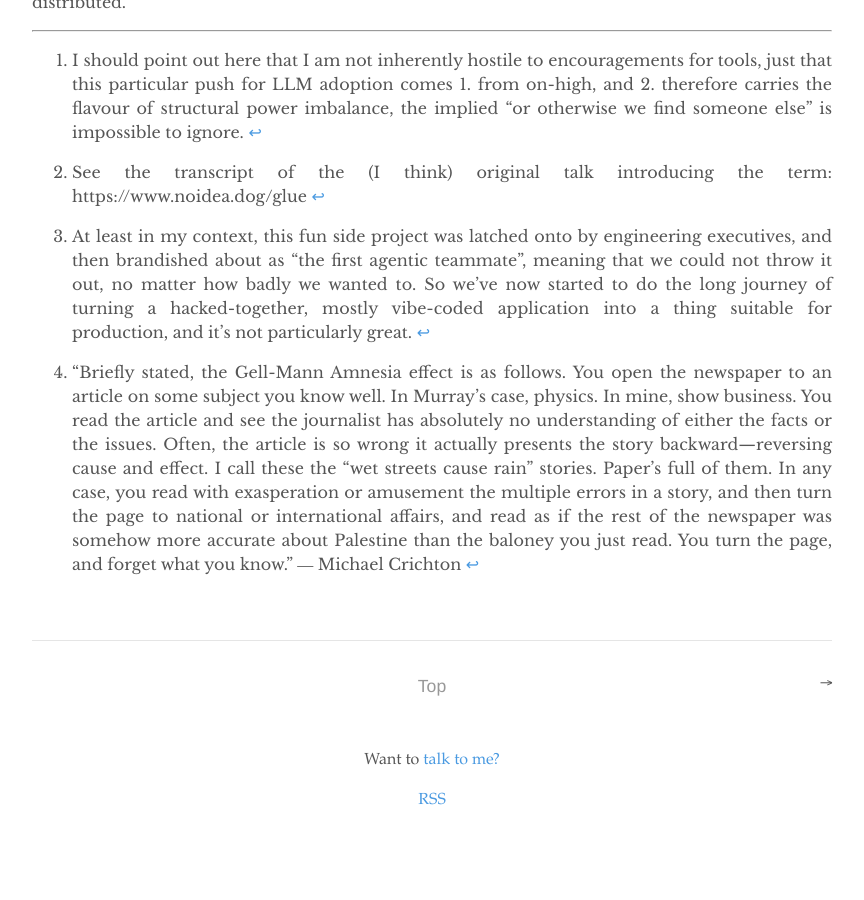
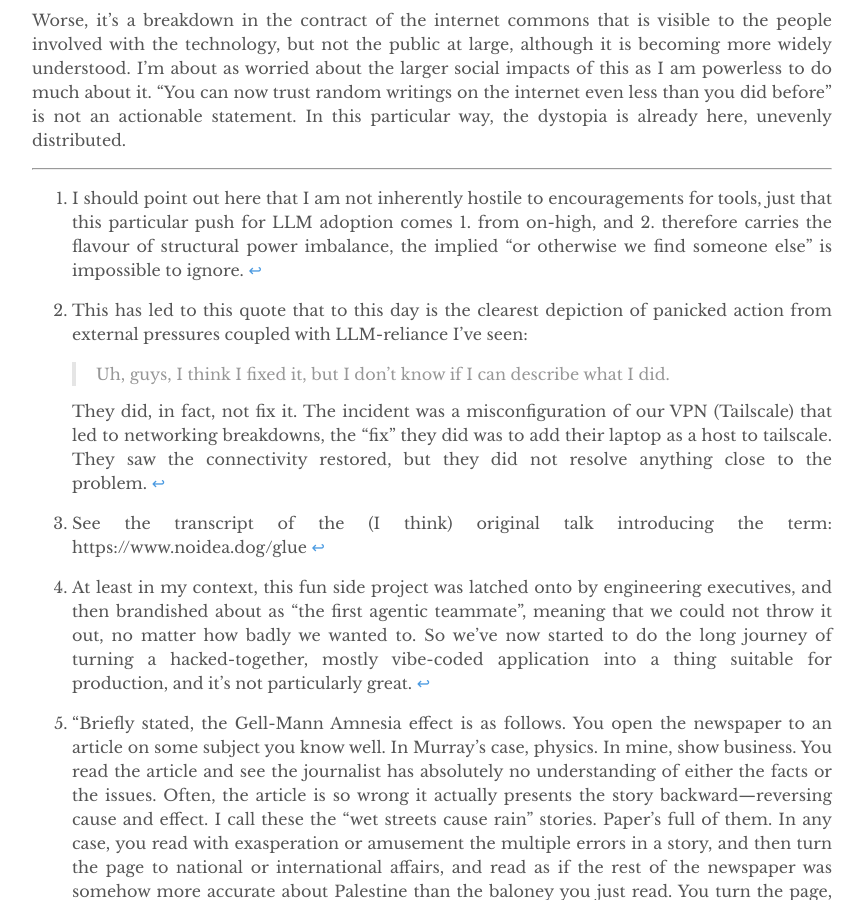
Before and after one commit to MordecaiMalignatus/mordecaimalignatus.github.io, a Jekyll site: the page built from _posts/2026-05-08-the-llm-flood-as-seen-from-the-trenches.md, in a window 1280 px wide and 900 px high, scrolled down 5106 px. Shown: the whole window, without its empty margins (208-1072 px from the left). Built offline with Jekyll 4.4.1, drawn with Linux system fonts in a browser that asks for light colours; before the commit the page ends 5966 px from its top, so only the background shows below that; some of the changed text lies outside the part shown.

Commit message:
add paragraph

```diff
--- a/_posts/2026-05-08-the-llm-flood-as-seen-from-the-trenches.md
+++ b/_posts/2026-05-08-the-llm-flood-as-seen-from-the-trenches.md
@@ -100,6 +100,13 @@ an explanation, and not a solution. It is simple to go from "what does this
 error mean?" to the imperative "fix the cause of this error", and that shortcuts
 the learning process. Doubly so, if people start dropping the actual explanation
 step, and go to the resolution directly.
+
+The other impact I want to talk about is impact mitigation and resolution. When
+things are *down*, people want to get things up and running again ASAP. More
+than once have I seen people plug an error or a general description into an LLM
+interface and give it more and more credentials until the LLM spit out something
+that may or may not be related to the incident, and may or may not be a relevant
+factor to the incident.[^5]
 
 ## Impacts On The Work Itself.
 
@@ -269,3 +276,13 @@ unevenly distributed.
     wanted to. So we've now started to do the long journey of turning a
     hacked-together, mostly vibe-coded application into a thing suitable for
     production, and it's not particularly great.
+
+[^5]: This has led to this quote that to this day is the clearest depiction of
+    panicked action from external pressures coupled with LLM-reliance I've seen:
+
+    > Uh, guys, I think I fixed it, but I don't know if I can describe what I did.
+
+    They did, in fact, not fix it. The incident was a misconfiguration of our VPN
+    (Tailscale) that led to networking breakdowns, the "fix" they did was to add
+    their laptop as a host to tailscale. They saw the connectivity restored, but
+    they did not resolve anything close to the problem.
```
